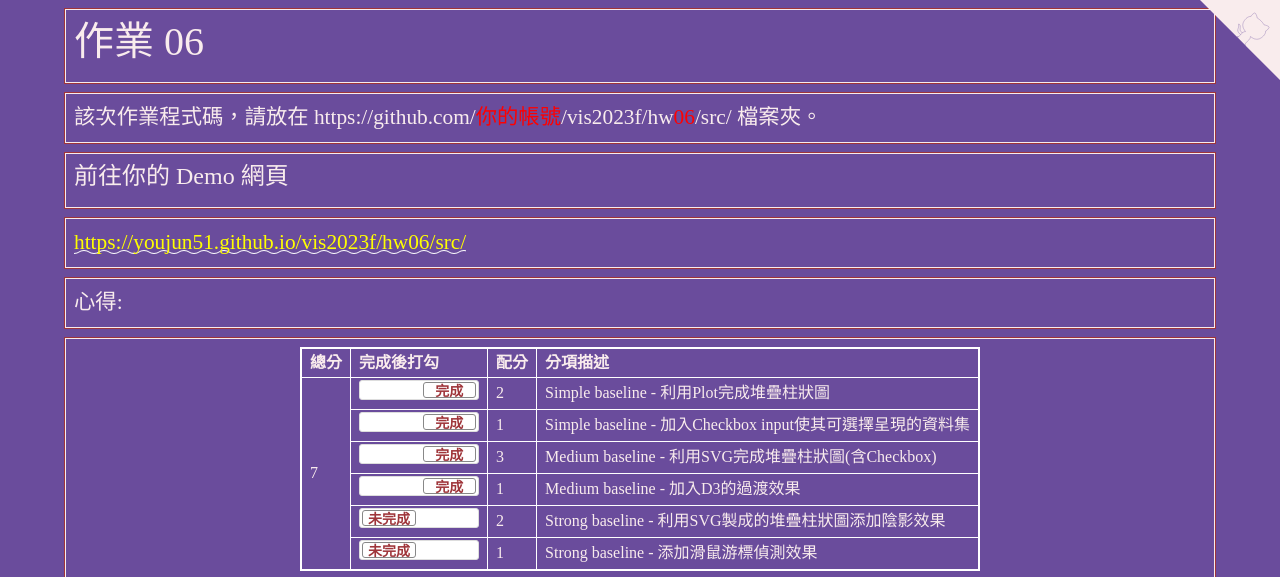
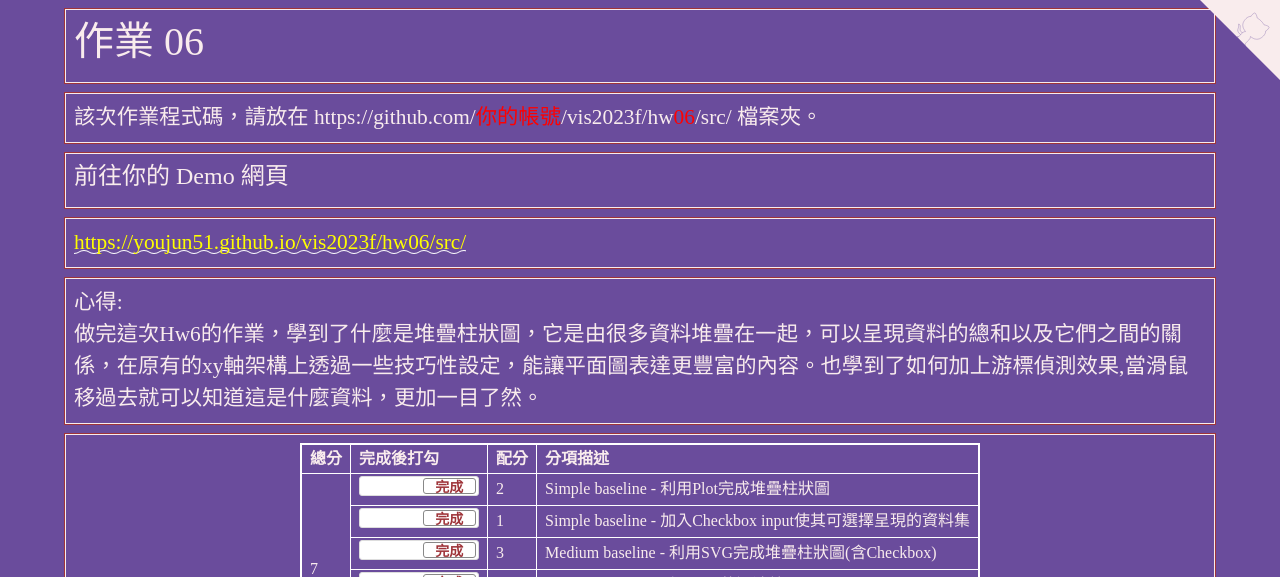
Before and after one commit to youjun51/22, a plain HTML site: page hw06/index.html in a window 1280 px wide. Shown: the top 577 px of the page. Drawn offline with nearby package versions, Linux system fonts and the light colour scheme.

Commit message:
Update index.html

```diff
--- a/hw06/index.html
+++ b/hw06/index.html
@@ -204,7 +204,7 @@
   <div class="row hw12">
     <div class="col-md-12 twenty">
       心得:<br/>
-
+      做完這次Hw6的作業，學到了什麼是堆疊柱狀圖，它是由很多資料堆疊在一起，可以呈現資料的總和以及它們之間的關係，在原有的xy軸架構上透過一些技巧性設定，能讓平面圖表達更豐富的內容。也學到了如何加上游標偵測效果,當滑鼠移過去就可以知道這是什麼資料，更加一目了然。
     </div>
   </div>
 
```
